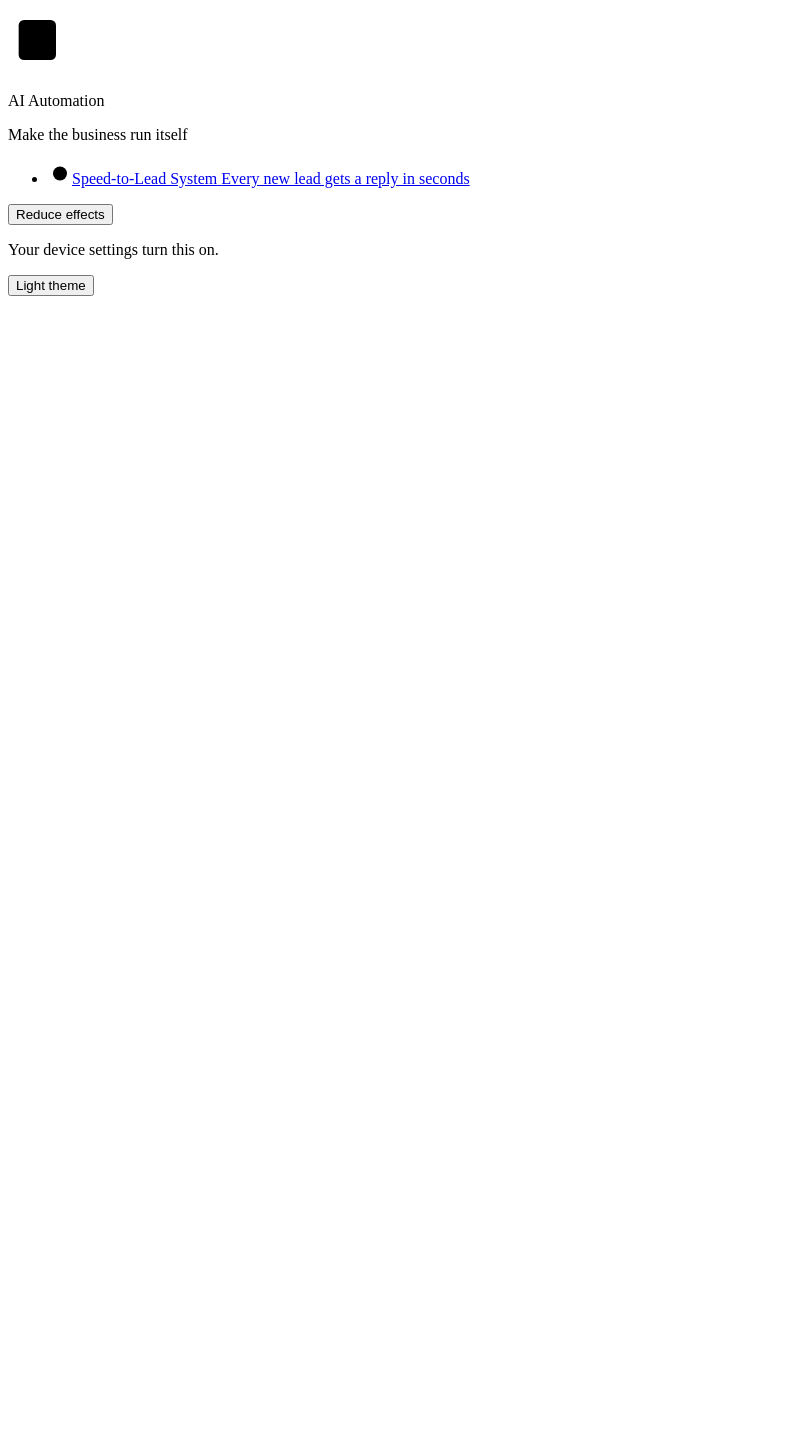
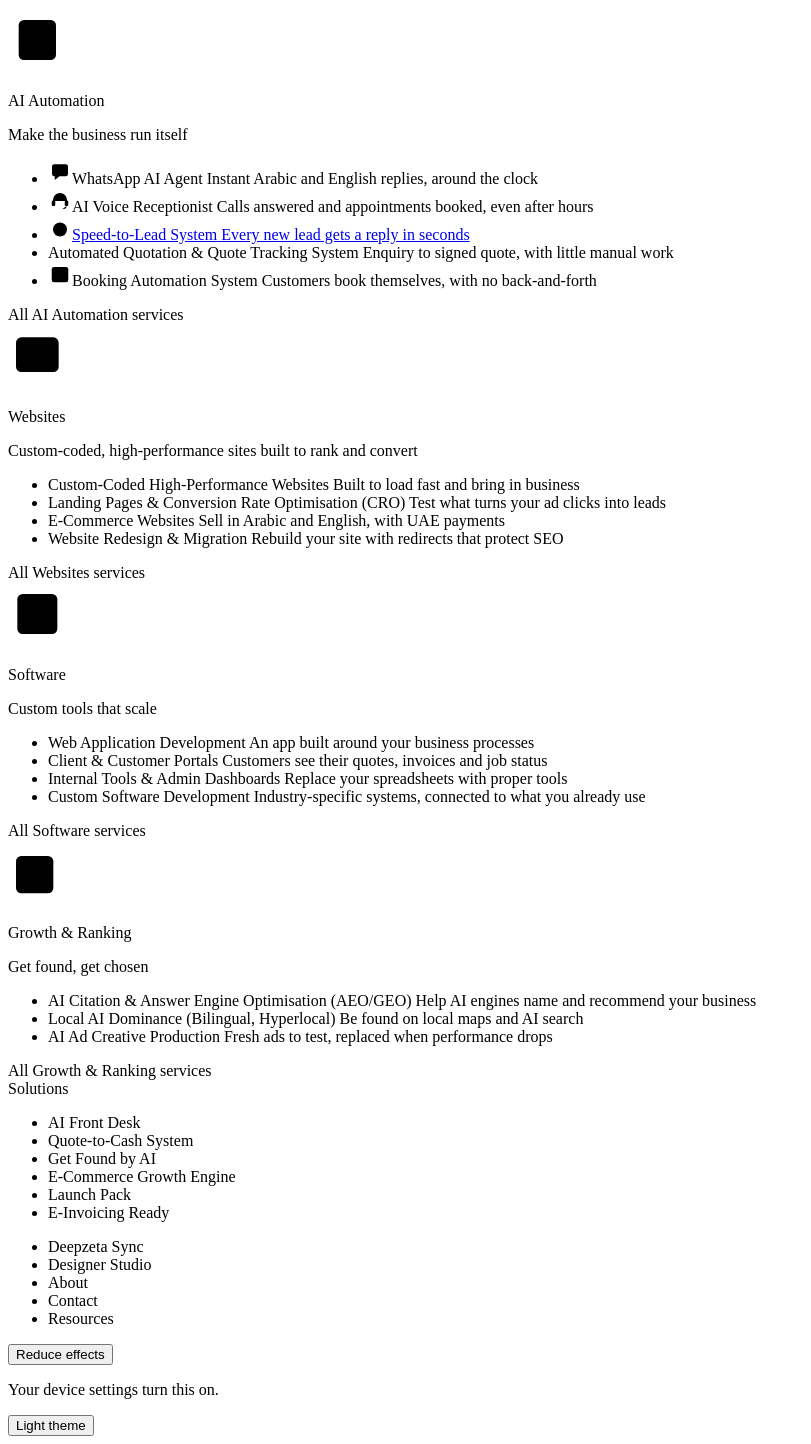
Before and after one commit to deepzetaoffice-cloud/dzeta_project, a Next.js app: page /shell/mega-menu in a window 1280 px wide. Shown: the whole page, without its empty margins (0-811 px from the left). Before the commit the page ends 800 px from the top, so only its background shows below. Built offline with nearby package versions, Linux system fonts and the light colour scheme.

Commit message:
feat(header): render full menu, link only live pages

```diff
--- a/src/components/layout/MegaMenu.tsx
+++ b/src/components/layout/MegaMenu.tsx
@@ -19,12 +19,13 @@
 //   and, at the inline end, the two display switches side by side (Q2). The columns get the full width.
 // The strip's links and "All … services" are one line of small text, so each gets a 44 px hit area
 // (dz-target, 05 §7); wrapped lines keep a gap wide enough that two hit areas never overlap.
-// Only live pages are linked: a column with no live item is left out, and with no column the button
-// isn't rendered (plan I4). Items marked `mega: false` stay out of the menu (the owner, 2026-10-01).
-// The review page shows everything, each link a fragment of itself.
+// Only live pages are linked: every column, item and strip link renders, but as muted text while its
+// page is unshipped (04 §1.4; plan 2026-10-08-header-full-menu). Items marked `mega: false` stay out
+// of the menu (the owner, 2026-10-01). The review page links every item as a fragment of itself.
 // Loaded on intent (L8, decision 0026; header.md): the popover always holds a small server-rendered
-// lite panel (the hub, then the live pillar pages), so no-JS visitors and crawlers reach every service
-// through the hub. The full panel (the columns and the strip, MegaMenuPanel) stays out of every
+// lite panel (the hub, then the pillar pages — live ones as links, unshipped as text), so no-JS
+// visitors and crawlers reach every service through the hub. The full panel (the columns and the
+// strip, MegaMenuPanel) stays out of every
 // page's first load: the button is a lazy region (data-fx-lazy="mega"), and the first pointer or
 // focus on it fetches the panel as a static fragment (/shell/mega-menu, R179) into its mount. The
 // review page renders the full panel inline.
@@ -38,56 +39,55 @@
   ranking: 'growth-ranking',
 };
 
-export function megaColumns(review: boolean) {
-  return navigation.columns
-    .map((column) => ({
+// Every column and every item render: an item is a link only while its page is live, else the menu
+// shows it as muted text. Items marked `mega: false` stay out (the owner, 2026-10-01).
+export function megaColumns() {
+  return navigation.columns.map((column) => ({
     ...column,
-      items: column.items.filter((item) => isShown(item.route, review) && !('mega' in item && item.mega === false)),
-    }))
-    .filter((column) => column.items.length > 0);
+    items: column.items.filter((item) => !('mega' in item && item.mega === false)),
+  }));
 }
 
-// The lite panel's links: the hub, then the pillar pages, each while its page is live
-export function megaLiteLinks(review: boolean) {
+// The lite panel's links: the hub, then the pillar pages. The render site chooses a link or muted text.
+export function megaLiteLinks() {
   return [
     { route: 'R010' as const, label: navigation.hubLabel },
     ...navigation.columns.map((column) => ({ route: column.route, label: column.name })),
-  ].filter((link) => isShown(link.route, review));
+  ];
 }
-
-// The Services button renders while anything in its panel is live
-export const megaShown = (review: boolean) => megaColumns(review).length > 0 || megaLiteLinks(review).length > 0;
 
 export type MegaMenuProps = { review: boolean };
 
 export function MegaMenu({ review }: MegaMenuProps) {
-  if (!megaShown(review)) return null;
-  const lite = megaLiteLinks(review);
-  const full = megaColumns(review).length > 0;
+  const lite = megaLiteLinks();
   return (
     <>
       <button
         type="button"
         popoverTarget={PANEL}
         className="dz-mega-button inline-flex min-h-11 items-center gap-1 rounded-pill px-2.5 xl:px-3 text-small font-medium text-fg hover:text-fg-strong"
-        data-fx-lazy={full && !review ? 'mega' : undefined}
+        data-fx-lazy={!review ? 'mega' : undefined}
       >
         {navigation.servicesLabel}
         <Icon name="chevron" size={16} className="dz-mega-chevron" />
       </button>
       <div id={PANEL} popover="auto" data-theme="dark" className="dz-mega dz-glass dz-glass--live dz-glass--muted">
-        {lite.length > 0 ? (
         <ul className="dz-mega-lite mb-6 flex flex-wrap items-center gap-x-5 gap-y-3 text-small">
-            {lite.map((link) => (
+          {lite.map((link) =>
+            isShown(link.route, review) ? (
               <li key={link.route}>
                 <a href={navHref(link.route, review)} className="dz-underline dz-target font-bold text-fg-strong">
                   {link.label}
                 </a>
               </li>
-            ))}
+            ) : (
+              <li key={link.route}>
+                <span className="font-bold text-fg-muted">{link.label}</span>
+              </li>
+            ),
+          )}
         </ul>
-        ) : null}
-        {full ? review ? <MegaMenuPanel review /> : <div data-mega-full="" /> : null}
+        {review ? <MegaMenuPanel review /> : <div data-mega-full="" />}
       </div>
     </>
   );
@@ -96,9 +96,9 @@
 // The full panel: the four columns and the strip. Inline on the review page; elsewhere served as a
 // static fragment (src/app/shell/mega-menu/route.ts, R179) and fetched on intent (mega-enhance.ts).
 export function MegaMenuPanel({ review }: MegaMenuProps) {
-  const columns = megaColumns(review);
-  const solutions = navigation.solutions.items.filter((item) => isShown(item.route, review));
-  const rail = navigation.rail.filter((link) => isShown(link.route, review));
+  const columns = megaColumns();
+  const solutions = navigation.solutions.items;
+  const rail = navigation.rail;
   return (
     <>
       <div className="grid gap-x-6 gap-y-8 lg:grid-cols-4">
@@ -121,12 +121,10 @@
                 </div>
               </div>
               <ul aria-labelledby={title} className="-mx-3 grid content-start gap-0.5">
-                {column.items.map((item) => (
-                  <li key={item.route}>
-                    <a
-                      href={navHref(item.route, review)}
-                      className="dz-menu-row dz-icon-host flex items-start gap-3 rounded-md px-3 py-1.5 text-small"
-                    >
+                {column.items.map((item) => {
+                  const live = isShown(item.route, review);
+                  const content = (
+                    <>
                       {'icon' in item && item.icon ? (
                         <Icon name={item.icon} size={24} />
                       ) : (
@@ -135,12 +133,28 @@
                       {/* The space keeps the name and the outcome two words apart for text readers and
                             crawlers, which read the link's text as one run; the grid doesn't render it. */}
                       <span className="grid gap-0.5 leading-snug">
-                        <span className="font-medium text-fg-strong">{item.name}</span>{' '}
+                        <span className={live ? 'font-medium text-fg-strong' : 'font-medium text-fg-muted'}>
+                          {item.name}
+                        </span>{' '}
                         <span className="text-fg-muted">{item.outcome}</span>
                       </span>
+                    </>
+                  );
+                  return (
+                    <li key={item.route}>
+                      {live ? (
+                        <a
+                          href={navHref(item.route, review)}
+                          className="dz-menu-row dz-icon-host flex items-start gap-3 rounded-md px-3 py-1.5 text-small"
+                        >
+                          {content}
                         </a>
+                      ) : (
+                        <span className="flex items-start gap-3 rounded-md px-3 py-1.5 text-small">{content}</span>
+                      )}
                     </li>
-                ))}
+                  );
+                })}
               </ul>
               {isShown(column.route, review) ? (
                 <a
@@ -150,13 +164,16 @@
                   {column.allLabel}
                   <Icon name="arrow" size={16} className="dz-menu-arrow ms-1.5 align-middle" />
                 </a>
-              ) : null}
+              ) : (
+                <span className="dz-menu-all self-end justify-self-start text-small font-medium text-balance text-fg-muted">
+                  {column.allLabel}
+                </span>
+              )}
             </div>
           );
         })}
       </div>
       <div className="mt-6 grid gap-3 border-t border-hairline pt-5 text-small">
-        {solutions.length > 0 ? (
         <div className="flex flex-wrap items-center gap-x-5 gap-y-6">
           {isShown(navigation.solutions.route, review) ? (
             <a
@@ -166,19 +183,22 @@
               {navigation.solutions.label}
             </a>
           ) : (
-              <span className="font-bold text-fg-strong">{navigation.solutions.label}</span>
+            <span className="font-bold text-fg-muted">{navigation.solutions.label}</span>
           )}
           <ul className="flex flex-wrap items-center gap-x-5 gap-y-6">
             {solutions.map((item) => (
               <li key={item.route}>
+                {isShown(item.route, review) ? (
                   <a href={navHref(item.route, review)} className="dz-underline dz-target text-fg">
                     {item.name}
                   </a>
+                ) : (
+                  <span className="text-fg-muted">{item.name}</span>
+                )}
               </li>
             ))}
           </ul>
         </div>
-        ) : null}
         <div className="flex flex-wrap items-center justify-between gap-x-10 gap-y-3">
           <div className="flex flex-wrap items-center gap-x-4 gap-y-6">
             {review ? (
@@ -190,17 +210,19 @@
                 {shellContent.demoCard}
               </a>
             ) : null}
-            {rail.length > 0 ? (
             <ul className="flex flex-wrap items-center gap-x-4 gap-y-6">
               {rail.map((link) => (
                 <li key={link.route}>
+                  {isShown(link.route, review) ? (
                     <a href={navHref(link.route, review)} className="dz-underline dz-target font-medium text-fg-strong">
                       {link.label}
                     </a>
+                  ) : (
+                    <span className="font-medium text-fg-muted">{link.label}</span>
+                  )}
                 </li>
               ))}
             </ul>
-            ) : null}
           </div>
           <DisplayControls place="mega" layout="row" />
         </div>
--- a/src/content/en/navigation.ts
+++ b/src/content/en/navigation.ts
@@ -1,7 +1,8 @@
 // Navigation copy (P2 plan, I3 and N): the header nav and the mega menu and, from part C, the footer's
 // columns, from one source. Service names are the Services Catalogue's, exactly (docs/ai/10 §2).
-// Hrefs come from src/lib/routes.ts by registry ID, and an item renders only while its page is live
-// (04 §1.4). Outcomes are one line, at most 8 words, written from each service's catalogue entry.
+// Hrefs come from src/lib/routes.ts by registry ID. An item renders always; the header shows it as a
+// link only while its page is live (04 §1.4), else as muted text. Outcomes are one line, at most 8
+// words, written from each service's catalogue entry.
 import type { Pillar, Tier2Name } from '@/components/icons/registry';
 import type { RouteId } from '@/lib/routes';
 
```
Also changed, not shown: src/components/layout/MobileSheet.tsx (+26 -15 lines), src/components/layout/SiteHeader.tsx (+16 -11 lines), 4 other files (tests, documents, lock files or other folders). Lines whose indentation alone changed are shown as unchanged.
